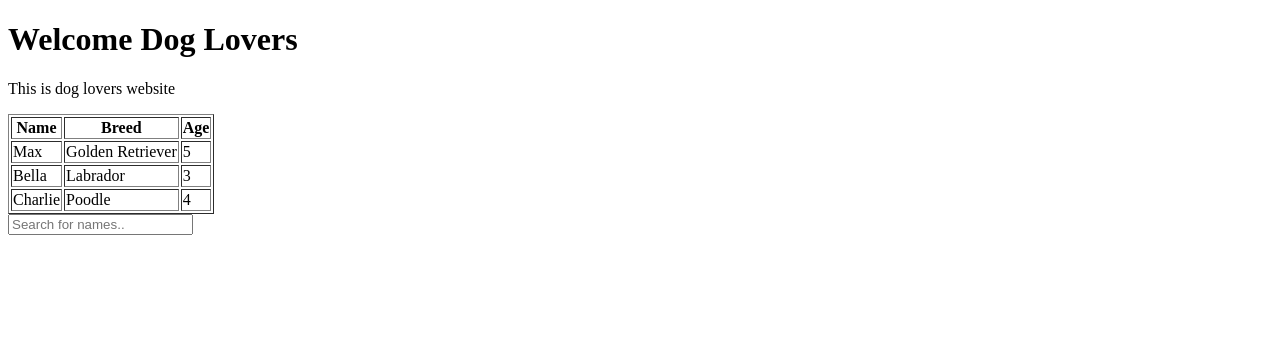
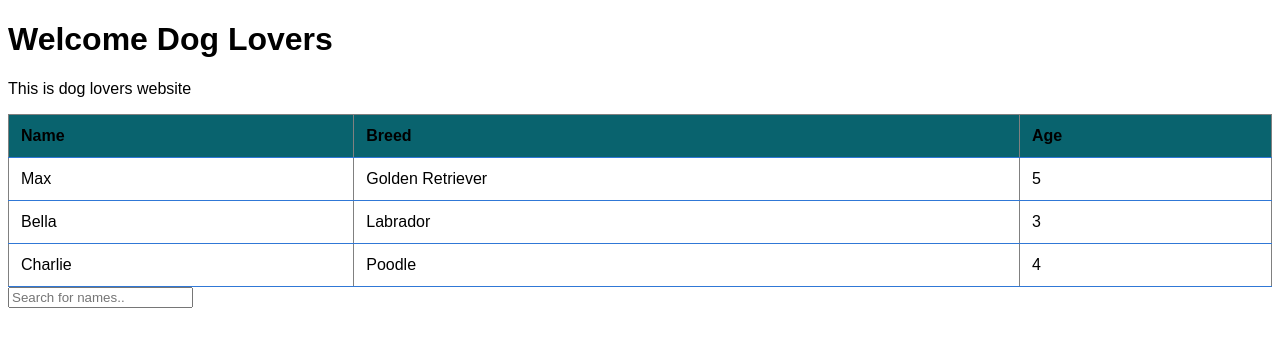
Before and after one commit to revou-fsse-5/module-1-Oktaviyani, a plain HTML site: page Index.html in a window 1280 px wide. Drawn offline with Linux system fonts and the light colour scheme.

Commit message:
coba ngelink css ke html

```diff
--- a/Index.html
+++ b/Index.html
@@ -4,6 +4,7 @@
     <meta charset="UTF-8">
     <meta name="viewport" content="width=device-width, initial-scale=1.0">
     <title>Dog Lovers</title>
+    <link rel="stylesheet" href="index.css">
 </head>
 <body>
     <h1>Welcome Dog Lovers</h1>
```
